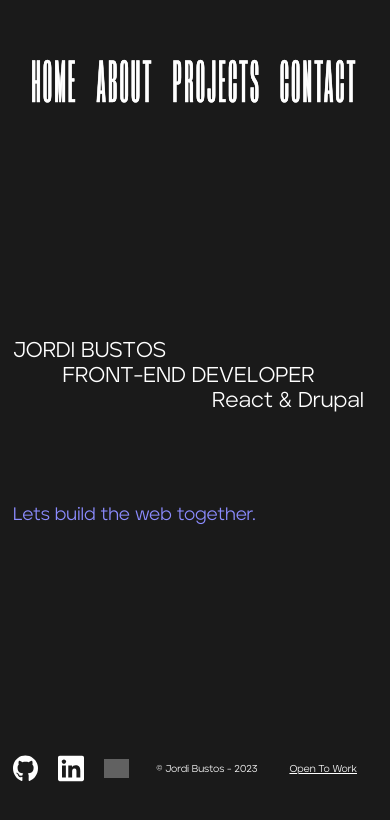
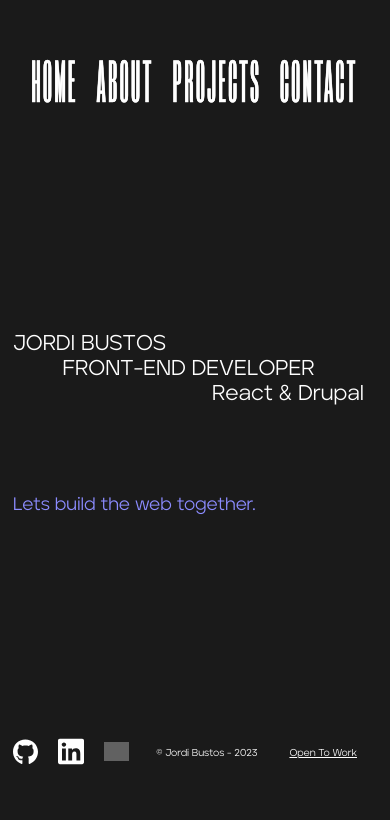
Before and after one commit to JordiBustos/portfolio, a React (Vite) app: page / in a window 390 px wide. Shown: the top 820 px of the page. Built offline with nearby package versions, Linux system fonts and the light colour scheme; grey boxes are pictures that could not be loaded.

Commit message:
readjust footer

```diff
--- a/src/components/footer/footer.css
+++ b/src/components/footer/footer.css
@@ -65,7 +65,7 @@
 
 @media (max-width:550px) {
     #socialMedia {
-        margin-bottom:7vh;
+        margin-bottom:9vh;
     }
     #socialMedia li:nth-child(4) {
         margin-left: 10%;
```
